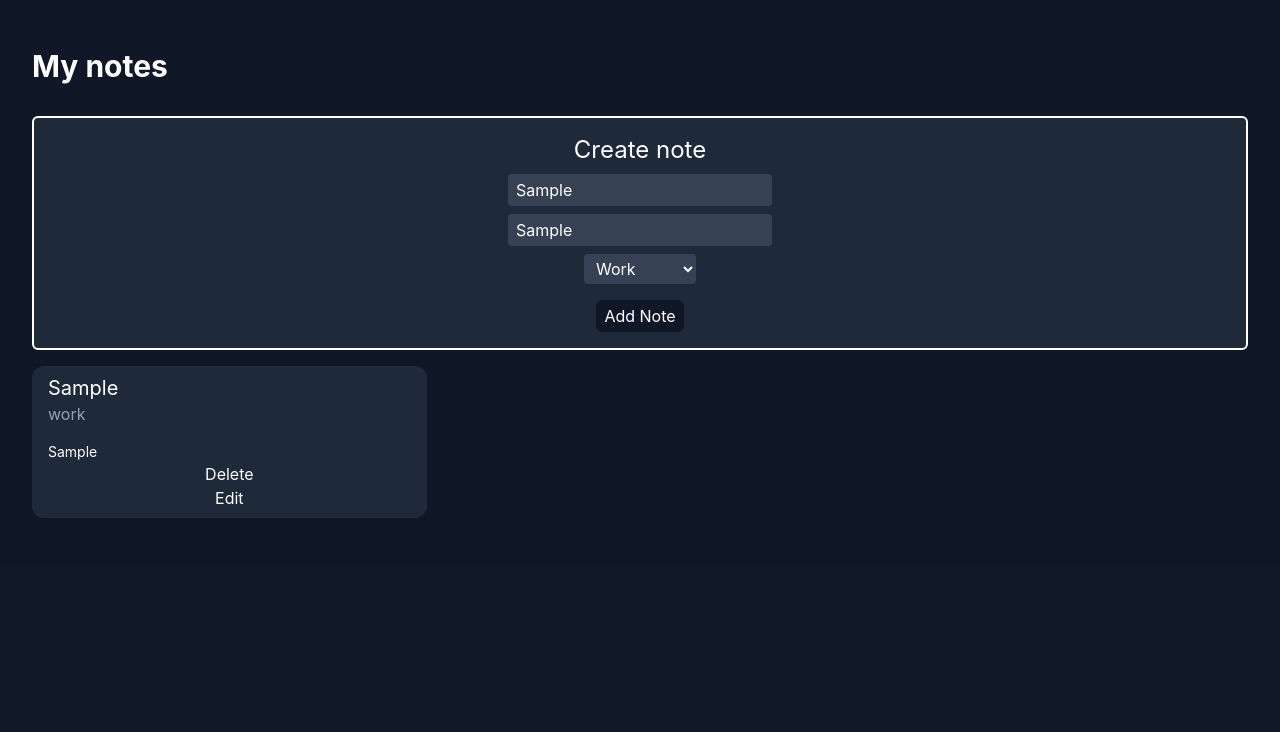
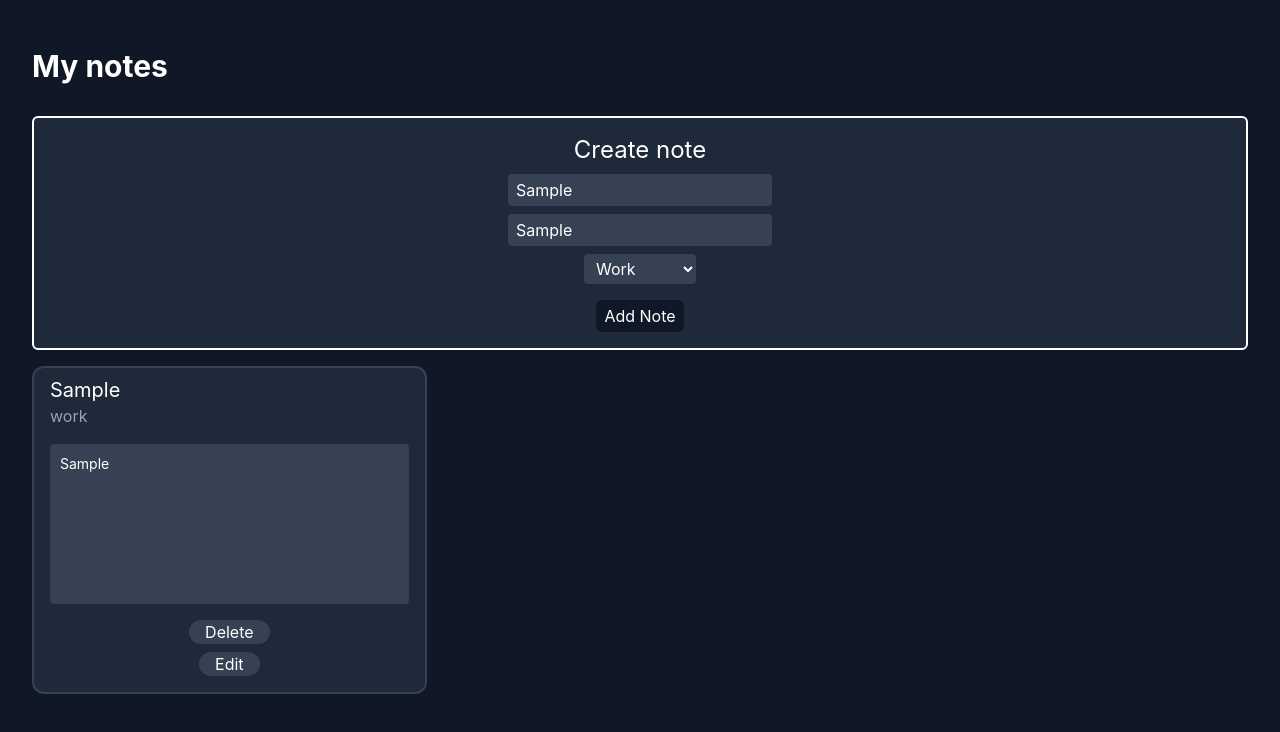
Before and after one commit to vClaudio11/CRUD-note-taking-app, a React (Vite) app: page / in a window 1280 px wide. Both pictures are taken after typing "Sample", "Sample" into the empty fields and a click on the button "Add Note". Shown: the top 732 px of the page. Built offline with nearby package versions, Linux system fonts and the light colour scheme.

Commit message:
feat: add base styles for cards and form

```diff
--- a/src/components/NoteCard.tsx
+++ b/src/components/NoteCard.tsx
@@ -33,7 +33,7 @@ export default function NoteCard({ note, onDelete, onEdit }: NoteCardProp) {
 
     // Display the note
     return (
-        <div className="bg-gray-800 px-4 py-2 flex flex-col text-white rounded-xl hover:opacity-90">
+        <div className="border-2 border-gray-700 bg-gray-800 px-4 py-2 flex flex-col text-white rounded-xl">
             {isEditing ? (
                 <div>
                     <input
@@ -60,9 +60,11 @@ export default function NoteCard({ note, onDelete, onEdit }: NoteCardProp) {
                 <>
                 <h2 className="text-xl">{note.title}</h2>
                 <p className="text-gray-400 mb-4">{note.type}</p>
-                <p className="text-sm">{note.body}</p>
-                <button onClick={handleDelete}>Delete</button>
-                <button onClick={checkEdit}>Edit</button>
+                <p className="border-2 border-gray-700 rounded-sm bg-gray-700 min-h-40 text-sm mb-4 p-2">{note.body}</p>
+                <div className="flex flex-col items-center gap-2">
+                    <button className="bg-gray-700 max-w px-4 rounded-full hover:scale-[1.1] transition duration-100 hover:cursor-pointer" onClick={handleDelete}>Delete</button>
+                    <button className="bg-gray-700 max-w px-4 rounded-full mb-2 hover:scale-[1.1] transition duration-100 hover:cursor-pointer" onClick={checkEdit}>Edit</button>
+                </div>
                 </>
             )}
         </div>
--- a/src/components/NoteForm.tsx
+++ b/src/components/NoteForm.tsx
@@ -48,7 +48,7 @@ export default function NoteForm({ onAdd }: NoteFormProps) {
                 <option value="education">Education</option>
                 <option value="coding">Coding</option>
             </select>
-            <button className="bg-gray-900 mt-2 px-2 py-1 rounded-md hover:cursor-pointer"
+            <button className="bg-gray-900 mt-2 px-2 py-1 rounded-md hover:cursor-pointer hover:scale-[1.1] transition duration-100"
                     onClick={handleSubmit}>Add Note
             </button>
             {error && <p className="text-red-400">{error}</p>}
```
Also changed, not shown: screenshot.png (added).
